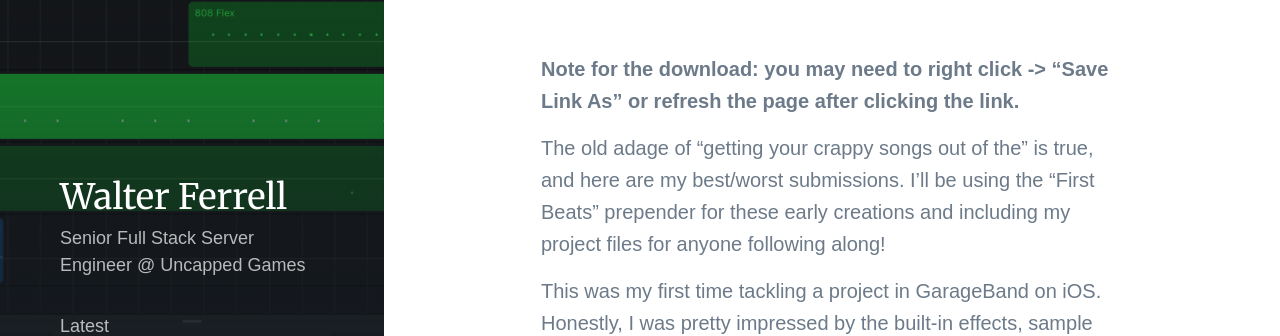
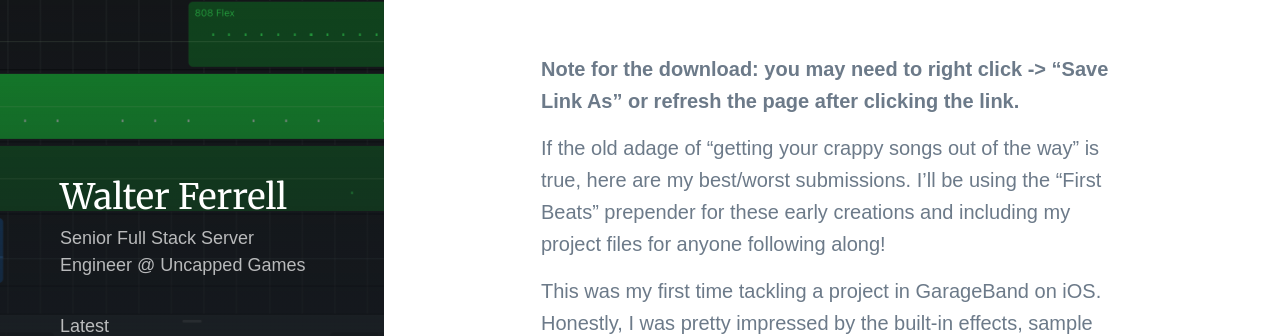
Before and after one commit to mtnbonez/mtnbonez.github.io, a Jekyll site: the page built from _posts/2022-04-14-First-Beats-Waterfall.md, in a window 1280 px wide and 900 px high. Shown: the part 327-663 px from the top of the window. Built offline with Jekyll 4.4.1, drawn with Linux system fonts in a browser that asks for light colours; nearby versions of some CDN libraries; some web fonts are replaced.

Commit message:
Spelling

```diff
--- a/_posts/2022-04-14-First-Beats-Waterfall.md
+++ b/_posts/2022-04-14-First-Beats-Waterfall.md
@@ -11,7 +11,7 @@ exercept: 'First Beats: number 1! Check out my journey in making my first dozen
 
 <b>Note for the download: you may need to right click -> "Save Link As" or refresh the page after clicking the link.</b>
 
-The old adage of "getting your crappy songs out of the" is true, and here are my best/worst submissions. I'll be using the "First Beats" prepender for these early creations and including my project files for anyone following along!
+If the old adage of "getting your crappy songs out of the way" is true, here are my best/worst submissions. I'll be using the "First Beats" prepender for these early creations and including my project files for anyone following along!
 
 This was my first time tackling a project in GarageBand on iOS. Honestly, I was pretty impressed by the built-in effects, sample library, and overall fun that I'm getting out of this app. Definitely a nice alternative if you want to get away from the main computer (or overwhelming possibilities of Ableton Live) for a while.
 
```
